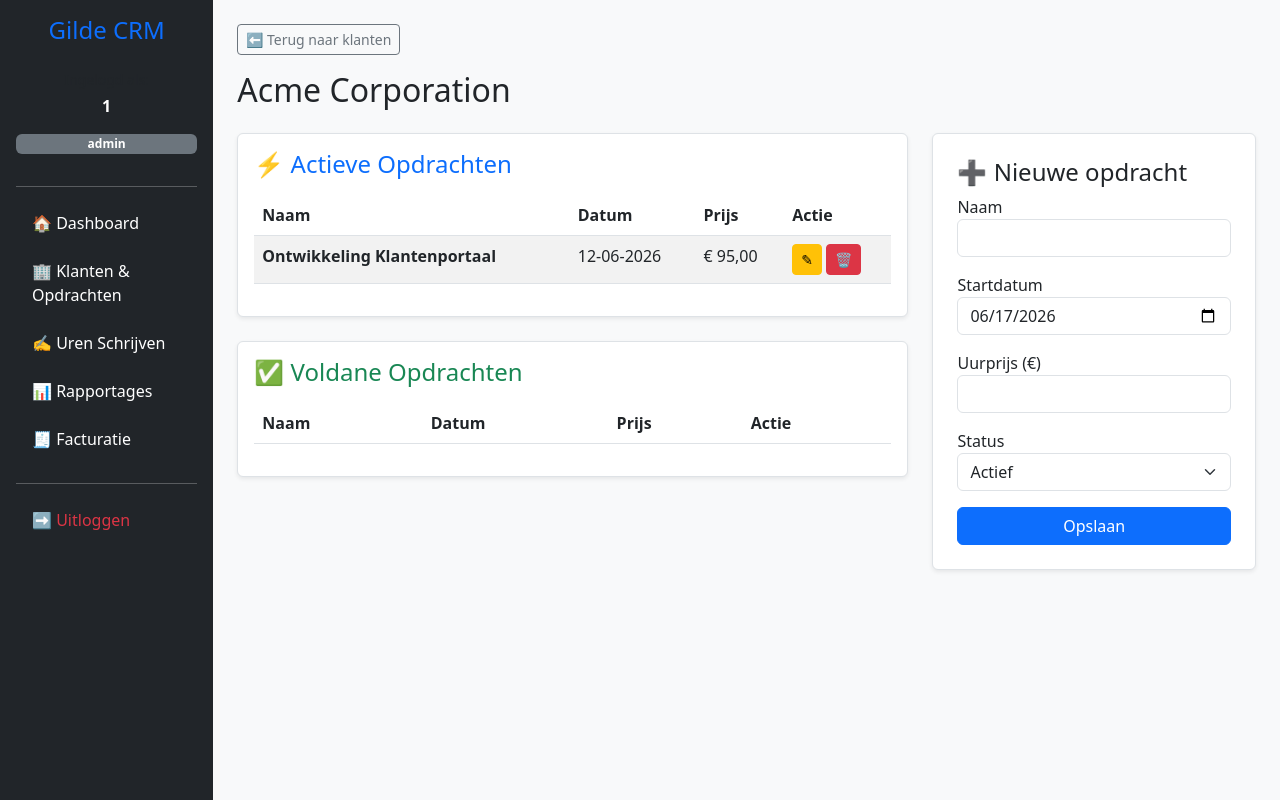
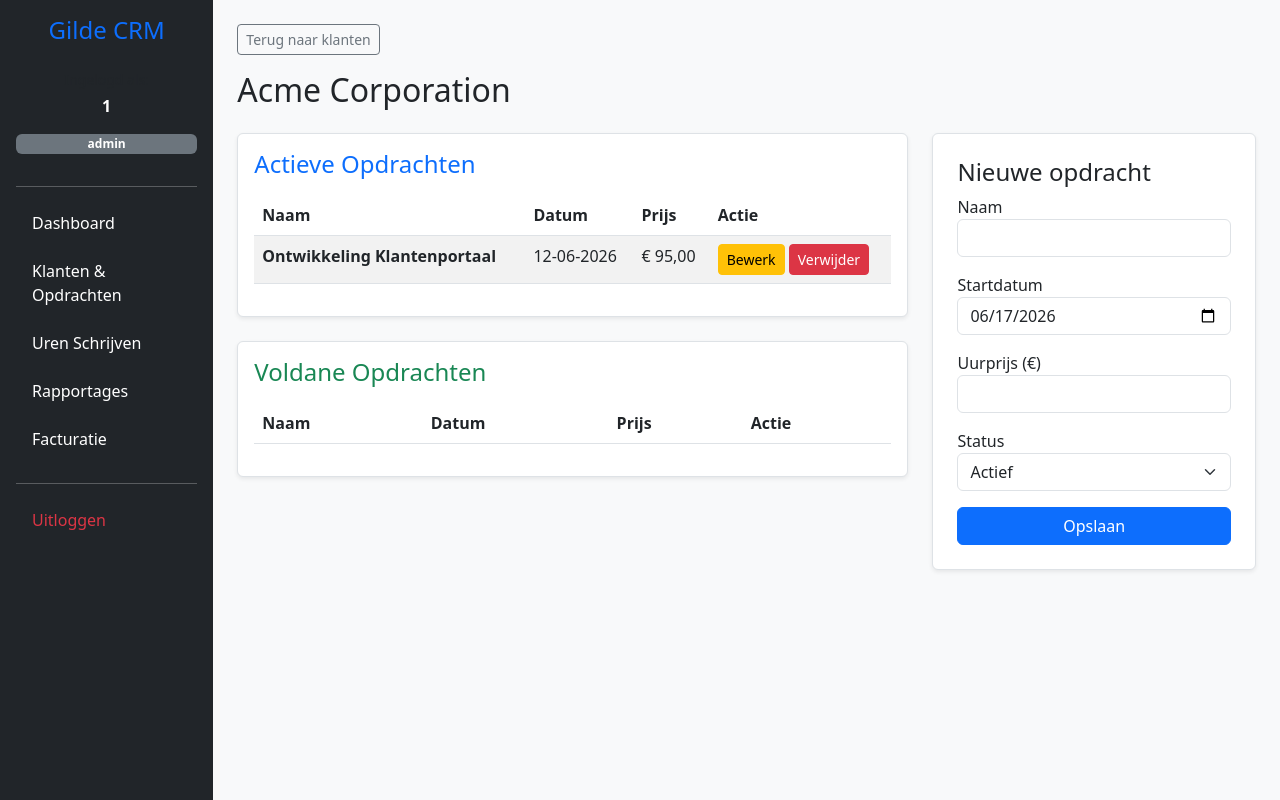
Before and after one commit to NinoSlaats/crm, a PHP site: page /klant_details.php?id=1 in a window 1280 px wide. Run offline with PHP 8.4, Linux system fonts and the light colour scheme; the visitor is signed in with stand-in values (Sample User, id 1); data comes from the database, SQL or seed files in the repository; lists and menus that the app fills with data are empty.

Commit message:
emojis weg

```diff
--- a/bewerk_klant.php
+++ b/bewerk_klant.php
@@ -35,7 +35,7 @@ if (!$klant) { die("Klant niet gevonden."); }
 
         <main class="col-md-9 ms-sm-auto col-lg-10 px-md-4 py-4">
             <div class="card shadow-sm p-4 bg-white border">
-                <h4>✏️ Klant bewerken: <?= htmlspecialchars($klant['bedrijfsnaam']) ?></h4>
+                <h4>Klant bewerken: <?= htmlspecialchars($klant['bedrijfsnaam']) ?></h4>
                 <hr>
                 <form method="POST">
                     <div class="mb-3">
--- a/facturen.php
+++ b/facturen.php
@@ -48,7 +48,7 @@ $factuur_data = $stmt->fetchAll(PDO::FETCH_ASSOC);
     <div class="row">
         <?php include 'sidebar.php'; ?>
         <main class="col-md-9 ms-sm-auto col-lg-10 px-md-4 py-4">
-            <h1 class="h2 mb-4">🧾 Uren Factureren</h1>
+            <h1 class="h2 mb-4">Uren Factureren</h1>
 
             <div class="card shadow-sm p-4 bg-white border">
                 <h4 class="mb-3">Te factureren opdrachten</h4>
--- a/klant_details.php
+++ b/klant_details.php
@@ -46,13 +46,13 @@ $voldane_opdrachten = $stmt->fetchAll(PDO::FETCH_ASSOC);
     <div class="row">
         <?php include 'sidebar.php'; ?>
         <main class="col-md-9 ms-sm-auto col-lg-10 px-md-4 py-4">
-            <a href="klanten.php" class="btn btn-sm btn-outline-secondary mb-3">⬅️ Terug naar klanten</a>
+            <a href="klanten.php" class="btn btn-sm btn-outline-secondary mb-3">Terug naar klanten</a>
             <h1 class="h2"><?= htmlspecialchars($klant['bedrijfsnaam']); ?></h1>
 
             <div class="row mt-4">
                 <div class="col-md-8">
                     <div class="card shadow-sm p-3 mb-4 bg-white border">
-                        <h4 class="text-primary mb-3">⚡ Actieve Opdrachten</h4>
+                        <h4 class="text-primary mb-3">Actieve Opdrachten</h4>
                         <table class="table table-striped">
                             <thead><tr><th>Naam</th><th>Datum</th><th>Prijs</th><th>Actie</th></tr></thead>
                             <tbody>
@@ -62,8 +62,8 @@ $voldane_opdrachten = $stmt->fetchAll(PDO::FETCH_ASSOC);
                                         <td><?= date('d-m-Y', strtotime($o['startdatum'])); ?></td>
                                         <td>€ <?= number_format($o['uurprijs'], 2, ',', '.'); ?></td>
                                         <td>
-                                            <a href="bewerk_opdracht.php?id=<?= $o['id']; ?>" class="btn btn-sm btn-warning">✎</a>
-                                            <a href="verwijder_opdracht.php?id=<?= $o['id']; ?>" class="btn btn-sm btn-danger" onclick="return confirm('Verwijderen?');">🗑</a>
+                                            <a href="bewerk_opdracht.php?id=<?= $o['id']; ?>" class="btn btn-sm btn-warning">Bewerk</a>
+                                            <a href="verwijder_opdracht.php?id=<?= $o['id']; ?>" class="btn btn-sm btn-danger" onclick="return confirm('Verwijderen?');">Verwijder</a>
                                         </td>
                                     </tr>
                                 <?php endforeach; ?>
@@ -72,7 +72,7 @@ $voldane_opdrachten = $stmt->fetchAll(PDO::FETCH_ASSOC);
                     </div>
 
                     <div class="card shadow-sm p-3 bg-white border">
-                        <h4 class="text-success mb-3">✅ Voldane Opdrachten</h4>
+                        <h4 class="text-success mb-3">Voldane Opdrachten</h4>
                         <table class="table table-striped">
                             <thead><tr><th>Naam</th><th>Datum</th><th>Prijs</th><th>Actie</th></tr></thead>
                             <tbody>
@@ -82,8 +82,8 @@ $voldane_opdrachten = $stmt->fetchAll(PDO::FETCH_ASSOC);
                                         <td><?= $o['einddatum'] ? date('d-m-Y', strtotime($o['einddatum'])) : '-'; ?></td>
                                         <td>€ <?= number_format($o['uurprijs'], 2, ',', '.'); ?></td>
                                         <td>
-                                            <a href="bewerk_opdracht.php?id=<?= $o['id']; ?>" class="btn btn-sm btn-warning">✎</a>
-                                            <a href="verwijder_opdracht.php?id=<?= $o['id']; ?>" class="btn btn-sm btn-danger" onclick="return confirm('Verwijderen?');">🗑</a>
+                                            <a href="bewerk_opdracht.php?id=<?= $o['id']; ?>" class="btn btn-sm btn-warning">Bewerk</a>
+                                            <a href="verwijder_opdracht.php?id=<?= $o['id']; ?>" class="btn btn-sm btn-danger" onclick="return confirm('Verwijderen?');">Verwijder</a>
                                         </td>
                                     </tr>
                                 <?php endforeach; ?>
@@ -95,7 +95,7 @@ $voldane_opdrachten = $stmt->fetchAll(PDO::FETCH_ASSOC);
                 <div class="col-md-4">
                     <?php if ($_SESSION['user_rol'] !== 'Medewerker'): ?>
                         <div class="card shadow-sm p-4 bg-white border">
-                            <h4>➕ Nieuwe opdracht</h4>
+                            <h4>Nieuwe opdracht</h4>
                             <form method="POST">
                                 <input type="hidden" name="actie_opdracht_toevoegen" value="1">
                                 <div class="mb-3"><label>Naam</label><input type="text" name="naam" class="form-control" required></div>
--- a/sidebar.php
+++ b/sidebar.php
@@ -12,15 +12,15 @@
         <span class="badge bg-secondary d-block mb-3"><?= $_SESSION['user_rol']; ?></span>
         <hr>
         <ul class="nav nav-pills flex-column mb-auto">
-            <li class="nav-item mb-2"><a href="index.php" class="nav-link text-white">🏠 Dashboard</a></li>
-            <li class="nav-item mb-2"><a href="klanten.php" class="nav-link text-white">🏢 Klanten & Opdrachten</a></li>
-            <li class="nav-item mb-2"><a href="uren_schrijven.php" class="nav-link text-white">✍️ Uren Schrijven</a></li>
+            <li class="nav-item mb-2"><a href="index.php" class="nav-link text-white">Dashboard</a></li>
+            <li class="nav-item mb-2"><a href="klanten.php" class="nav-link text-white">Klanten & Opdrachten</a></li>
+            <li class="nav-item mb-2"><a href="uren_schrijven.php" class="nav-link text-white">Uren Schrijven</a></li>
             <?php if ($_SESSION['user_rol'] !== 'Medewerker'): ?>
-                <li class="nav-item mb-2"><a href="rapportages.php" class="nav-link text-white">📊 Rapportages</a></li>
-                <li class="nav-item mb-2"><a href="facturen.php" class="nav-link text-white">🧾 Facturatie</a></li>
+                <li class="nav-item mb-2"><a href="rapportages.php" class="nav-link text-white">Rapportages</a></li>
+                <li class="nav-item mb-2"><a href="facturen.php" class="nav-link text-white">Facturatie</a></li>
             <?php endif; ?>
             <hr>
-            <li class="nav-item"><a href="logout.php" class="nav-link text-danger">➡️ Uitloggen</a></li>
+            <li class="nav-item"><a href="logout.php" class="nav-link text-danger">Uitloggen</a></li>
         </ul>
     </div>
 </nav>
--- a/uren_schrijven.php
+++ b/uren_schrijven.php
@@ -58,7 +58,7 @@ $recente_uren = $stmt->fetchAll(PDO::FETCH_ASSOC);
 <body class="bg-light">
 <div class="d-md-none p-3 bg-dark text-white">
     <button class="btn btn-outline-light" type="button" data-bs-toggle="offcanvas" data-bs-target="#sidebarMenu">
-        ☰ Menu
+        Menu
     </button>
 </div>
 <div class="container-fluid">
@@ -67,7 +67,7 @@ $recente_uren = $stmt->fetchAll(PDO::FETCH_ASSOC);
 
         <main class="col-md-9 ms-sm-auto col-lg-10 px-md-4 py-4">
             <div class="d-flex justify-content-between flex-wrap flex-md-nowrap align-items-center pt-3 pb-2 mb-3 border-bottom">
-                <h1 class="h2">✍️ Uren Registreren</h1>
+                <h1 class="h2">Uren Registreren</h1>
             </div>
 
             <?php if (!empty($succes_melding)): ?>
@@ -114,7 +114,7 @@ $recente_uren = $stmt->fetchAll(PDO::FETCH_ASSOC);
 
                 <div class="col-12 col-md-7">
                     <div class="card shadow-sm p-3 bg-white border">
-                        <h4 class="card-title mb-3">📋 Je recent geschreven uren</h4>
+                        <h4 class="card-title mb-3">Je recent geschreven uren</h4>
                         <div class="table-responsive">
                             <table class="table table-striped align-middle">
                                 <thead>
```
Also changed, not shown: bewerk_werkzaamheid.php (+18 -8 lines), index.php (+4 -4 lines), klanten.php (+6 -6 lines), rapportages.php (+6 -6 lines).
